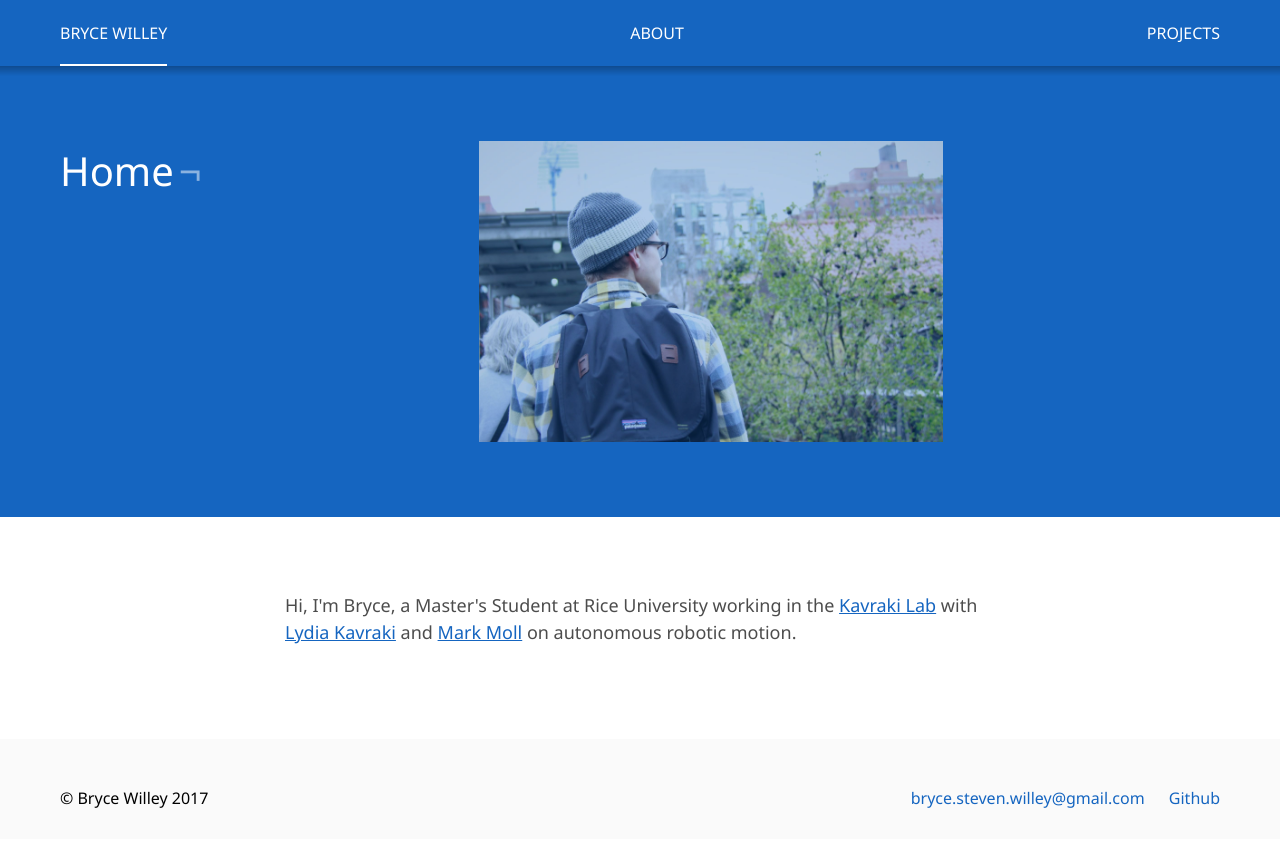
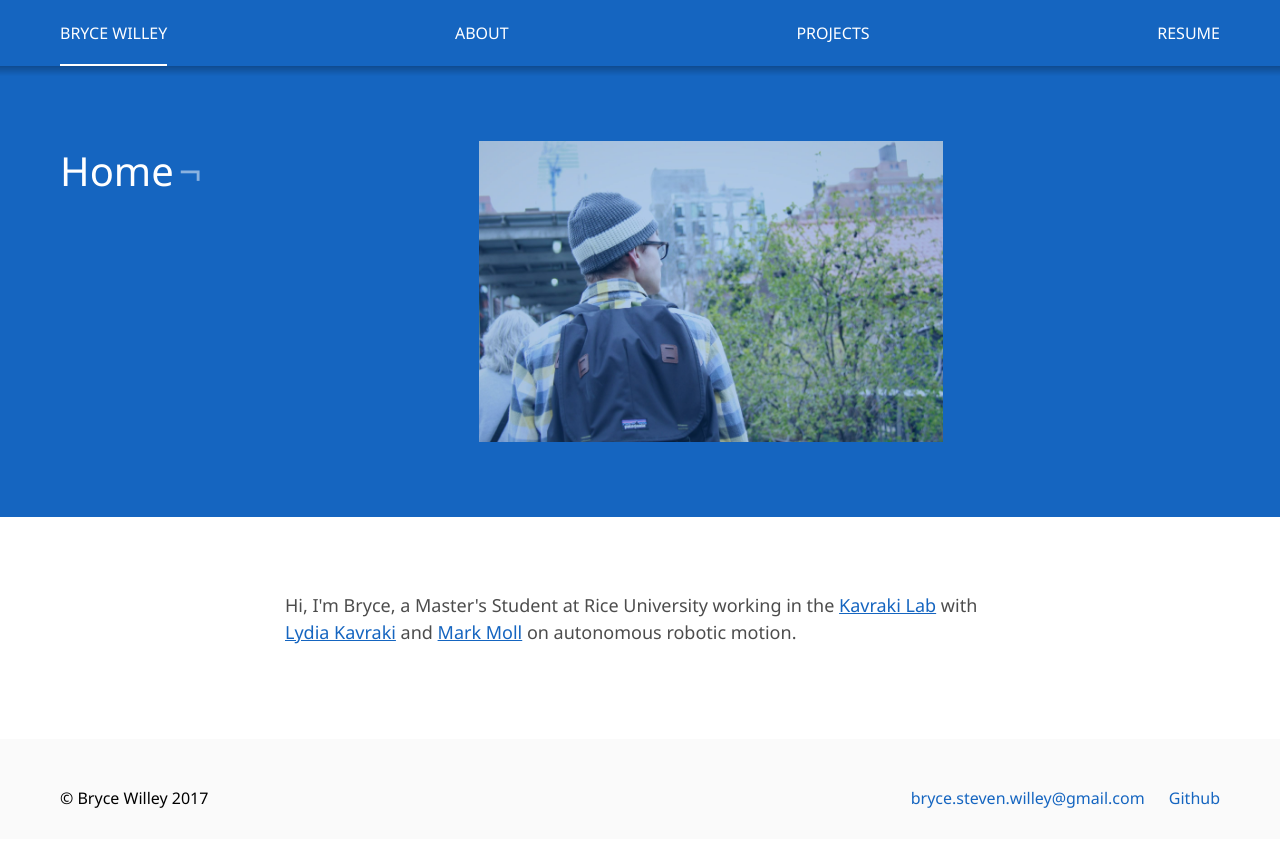
Before and after one commit to BryceStevenWilley/BryceStevenWilley.github.io, a Jekyll site: the page built from index.md, in a window 1280 px wide. Shown: the top 847 px of the page. Built offline with Jekyll 4.4.1, drawn with Linux system fonts in a browser that asks for light colours.

Commit message:
Fixed dissapearing nav on small screens, added resume page.

```diff
--- a/_includes/navigation.html
+++ b/_includes/navigation.html
@@ -12,6 +12,7 @@
           <a class="c-navigation__item {% if page.url == my.page.url %}is-activee{% endif %}" href="{{ my_page.url | relative_url }}">{{ my_page.title | escape }}</a>
           {% endif %}
         {% endfor %}
+        <a class="c-navigation__item" href="{{ site.baseurl | relative_url }}/assets/bryce_willey_resume.pdf">Resume</a>
       </div>
     </nav>
     {% endif %}
--- a/_sass/utilities/_layout.scss
+++ b/_sass/utilities/_layout.scss
@@ -9,5 +9,6 @@
 
   display: flex;
   flex-direction: row;
+  flex-wrap: wrap;
   justify-content: space-between;
 }
```
Also changed, not shown: TODO.md (+1 -1 lines).
